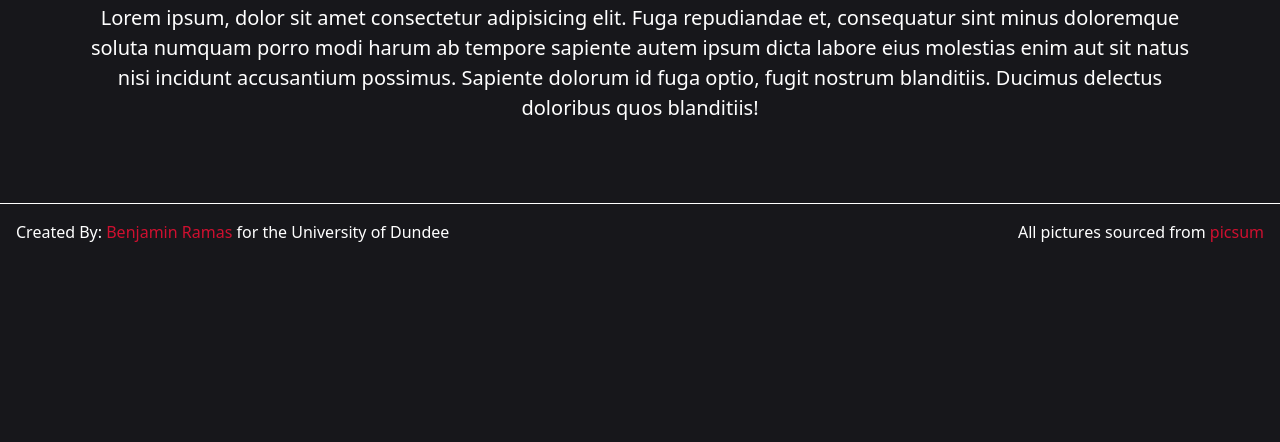
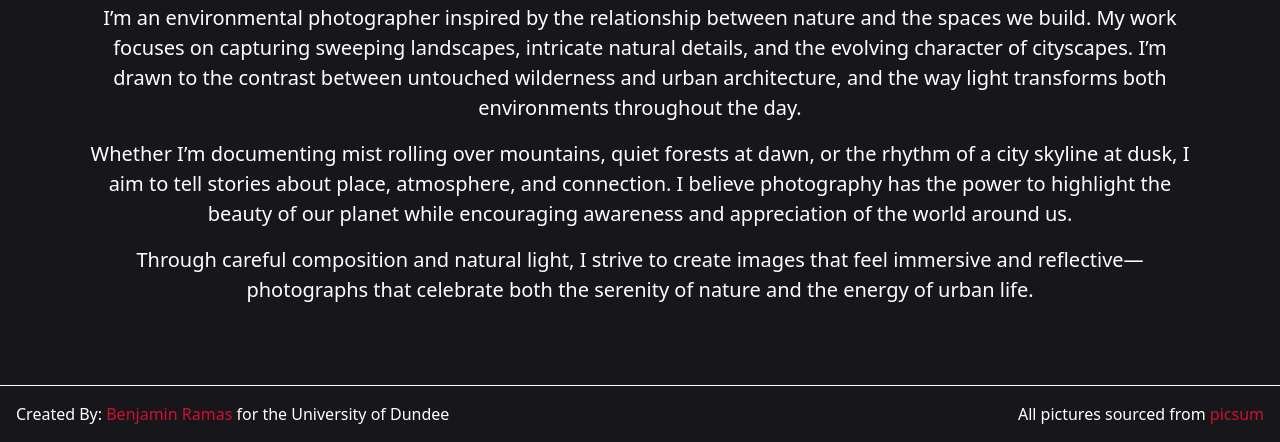
Before and after one commit to Benjamin2673/Class-Portfolio, a plain HTML site: page pages/about.html in a window 1280 px wide. Shown: the part 398-840 px from the top of the page. Before the commit the page ends 800 px from the top, so only its background shows below. Drawn offline with nearby package versions, Linux system fonts and the light colour scheme.

Commit message:
Updated the sections to have proper text

```diff
--- a/css/main.css
+++ b/css/main.css
@@ -3,6 +3,7 @@ html, body {
     padding: 0;
     background-color: #17171b;
     color: white;
+    height: 100%;
 }
 
 a{
@@ -11,7 +12,8 @@ a{
 }
 .profile-pic {
     width: 200px;
-
+    height: 200px;
+    aspect-ratio: 1/1;
 }
 
 .portfolio-carousel{
--- a/pages/about.html
+++ b/pages/about.html
@@ -40,7 +40,20 @@
 
         <div class="col-md-8 my-auto">
             <h1 class="mt-4">Hello, I'm John Doe</h1>
-            <p class="lead">Lorem ipsum, dolor sit amet consectetur adipisicing elit. Fuga repudiandae et, consequatur sint minus doloremque soluta numquam porro modi harum ab tempore sapiente autem ipsum dicta labore eius molestias enim aut sit natus nisi incidunt accusantium possimus. Sapiente dolorum id fuga optio, fugit nostrum blanditiis. Ducimus delectus doloribus quos blanditiis!
+            <p class="lead">I’m an environmental photographer inspired by the relationship between nature and the spaces
+                we build. My work focuses on capturing sweeping landscapes, intricate natural details, and the evolving
+                character of cityscapes. I’m drawn to the contrast between untouched wilderness and urban architecture,
+                and the way light transforms both environments throughout the day.
+            </p>
+            <p class="lead">
+                Whether I’m documenting mist rolling over mountains, quiet forests at dawn, or the rhythm of a city
+                skyline at dusk, I aim to tell stories about place, atmosphere, and connection. I believe photography
+                has the power to highlight the beauty of our planet while encouraging awareness and appreciation of the
+                world around us.
+            </p>
+            <p class="lead">
+                Through careful composition and natural light, I strive to create images that feel immersive and
+                reflective—photographs that celebrate both the serenity of nature and the energy of urban life.
             </p>
         </div>
     </div>
@@ -48,7 +61,7 @@
     <footer>
         <div>
             <span>Created By: </span>
-            <a href="https://github.com/Benjamin-Ramas">Benjamin Ramas</a>
+            <a href="https://github.com/Benjamin2673">Benjamin Ramas</a>
             <span>for the University of Dundee</span>
         </div>
         <div>
```
Also changed, not shown: index.html (+4 -1 lines).
